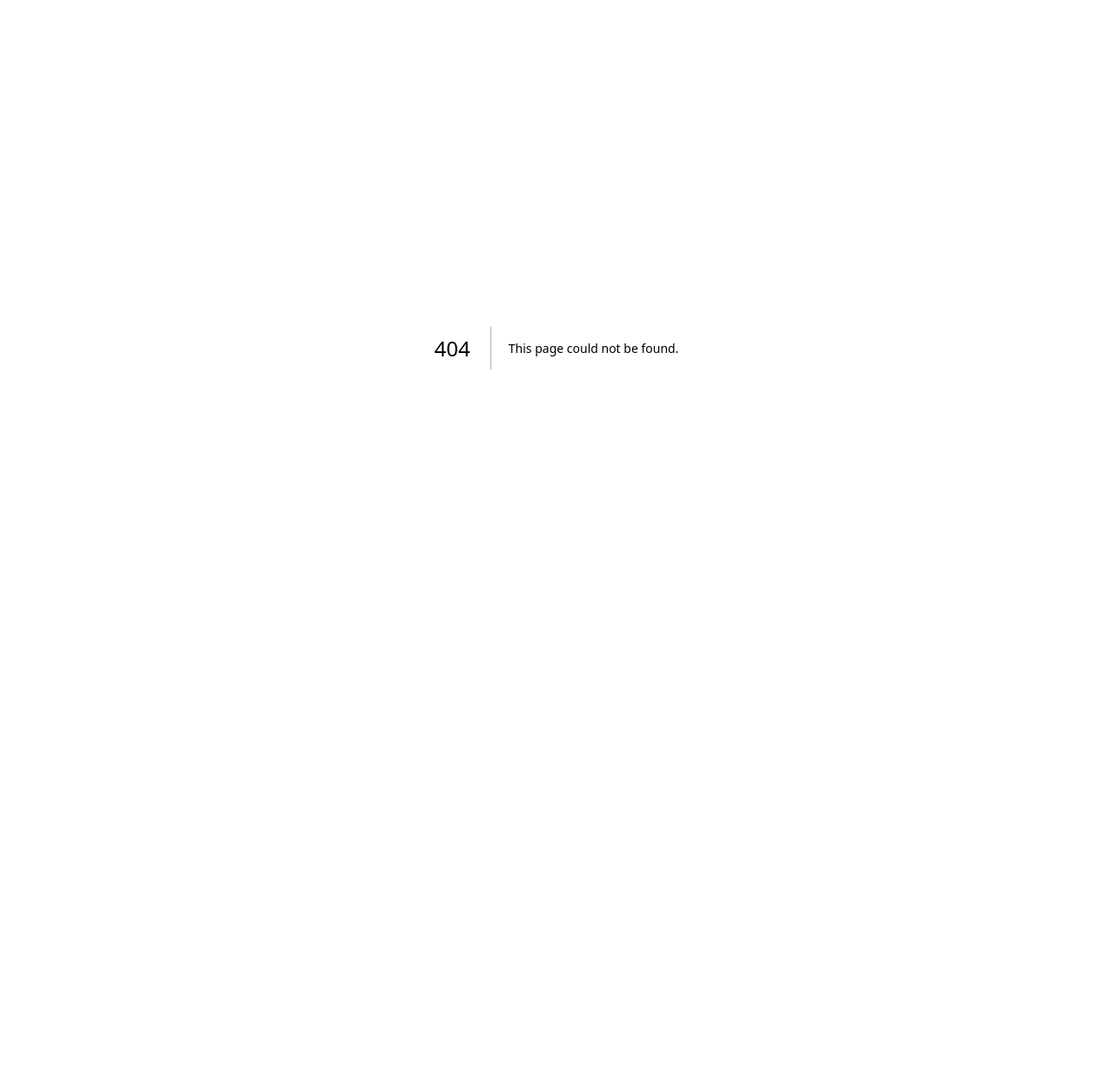
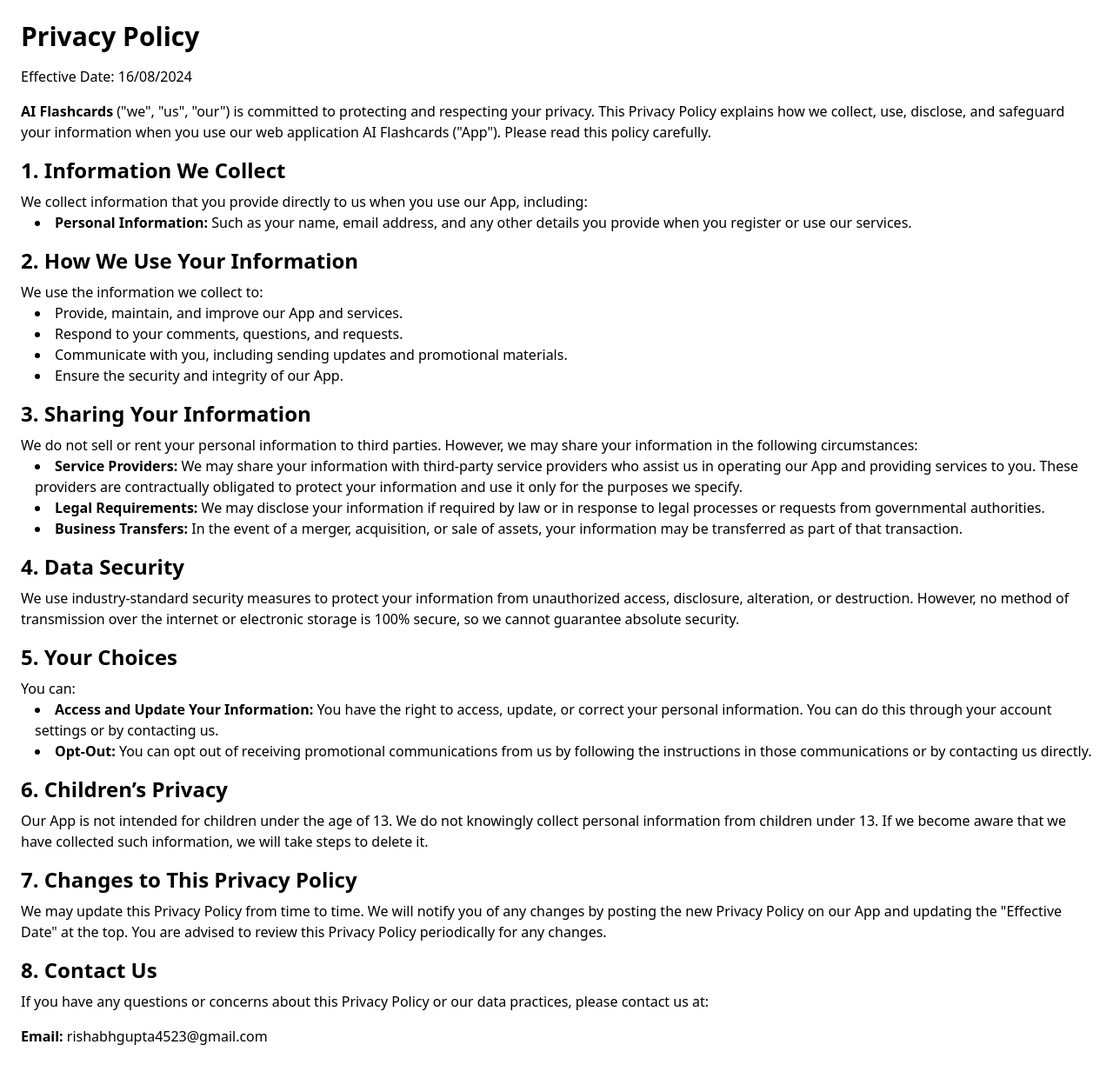
Before and after one commit to rishabhguptajs/ai-flashcards-saas, a Next.js app: page /privacy-policy in a window 1280 px wide. Before the commit this address had no page. Shown: the top 1240 px of the page at 87% size. Before the commit the page ends 800 px from the top, so only its background shows below. Built offline with nearby package versions, Linux system fonts and the light colour scheme.

Commit message:
privacy policy

```diff
--- a/src/app/page.tsx
+++ b/src/app/page.tsx
@@ -1,12 +1,12 @@
-"use client"
+"use client";
 
-import { useUser, UserButton } from "@clerk/nextjs"
-import Link from "next/link"
-import { FaCheckCircle } from "react-icons/fa"
-import { ImCross } from "react-icons/im"
+import { useUser, UserButton } from "@clerk/nextjs";
+import Link from "next/link";
+import { FaCheckCircle } from "react-icons/fa";
+import { ImCross } from "react-icons/im";
 
 const Home = () => {
-  const { isSignedIn } = useUser()
+  const { isSignedIn } = useUser();
 
   return (
     <div className="flex flex-col items-center justify-center min-h-screen bg-gray-900 mx-6">
@@ -14,30 +14,21 @@
         <nav className="max-w-7xl mx-auto my-3 bg-slate-800 rounded-lg px-4 py-4 flex justify-between items-center">
           <h1 className="text-2xl font-bold text-blue-400">Flashcard AI</h1>
           <div>
-            <Link
-              href="/pricing"
-              className="text-blue-600 hover:underline mr-4"
-            >
+            <Link href="/pricing" className="text-blue-600 hover:underline mr-4">
               Pricing
             </Link>
-            <Link
-              href="/tos"
-              className="text-blue-600 hover:underline mr-4"
-            >
+            <Link href="/tos" className="text-blue-600 hover:underline mr-4">
               Terms of Service
             </Link>
-            <Link
-              href="/refund-policy"
-              className="text-blue-600 hover:underline mr-4"
-            >
+            <Link href="/refund-policy" className="text-blue-600 hover:underline mr-4">
               Refund Policy
+            </Link>
+            <Link href="/privacy-policy" className="text-blue-600 hover:underline mr-4">
+              Privacy Policy
             </Link>
             {isSignedIn ? (
               <div className="flex align-middle items-center justify-center gap-2">
-                <Link
-                  href="/dashboard"
-                  className="text-blue-600 bg-white p-2  rounded-lg"
-                >
+                <Link href="/dashboard" className="text-blue-600 bg-white p-2 rounded-lg">
                   Create Flashcards
                 </Link>
                 <span>
@@ -58,8 +49,7 @@
           Generate Flashcards Effortlessly
         </h2>
         <p className="mt-4 text-lg max-w-md text-white">
-          Use our AI-powered tool to create flashcards from your notes and study
-          materials in seconds!
+          Use our AI-powered tool to create flashcards from your notes and study materials in seconds!
         </p>
 
         <div className="mt-6">
@@ -83,9 +73,7 @@
           <ul className="mt-6 space-y-4 text-left max-w-2xl mx-auto">
             <li className="flex items-center text-white">
               <FaCheckCircle className="text-green-400 mr-2" />
-              <span>
-                Create flashcards in seconds with our AI-powered tool.
-              </span>
+              <span>Create flashcards in seconds with our AI-powered tool.</span>
             </li>
             <li className="flex items-center text-white">
               <FaCheckCircle className="text-green-400 mr-2" />
@@ -157,10 +145,7 @@
           <h3 className="text-4xl font-semibold text-white">Contact Us</h3>
           <p className="mt-4 text-lg max-w-md mx-auto text-white">
             Have questions or feedback? Reach out to us at{" "}
-            <a
-              href="mailto:rishabhgupta4523@gmail.com"
-              className="text-blue-400 hover:underline"
-            >
+            <a href="mailto:rishabhgupta4523@gmail.com" className="text-blue-400 hover:underline">
               rishabhgupta4523@gmail.com
             </a>
             . We're here to help!
@@ -174,7 +159,7 @@
         </p>
       </footer>
     </div>
-  )
-}
+  );
+};
 
-export default Home
+export default Home;
--- /dev/null
+++ b/src/app/privacy-policy/page.tsx
@@ -0,0 +1,76 @@
+import { NextPage } from 'next';
+import Head from 'next/head';
+import { FC } from 'react';
+
+const PrivacyPolicy: FC = () => {
+  return (
+    <>
+      <Head>
+        <title>Privacy Policy | AI Flashcards</title>
+        <meta name="description" content="Privacy Policy for AI Flashcards" />
+      </Head>
+      <div className="container mx-auto p-6">
+        <h1 className="text-3xl font-bold mb-4">Privacy Policy</h1>
+        <p className="mb-4">Effective Date: 16/08/2024</p>
+        <p className="mb-4">
+          <strong>AI Flashcards</strong> ("we", "us", "our") is committed to protecting and respecting your privacy. This Privacy Policy explains how we collect, use, disclose, and safeguard your information when you use our web application AI Flashcards ("App"). Please read this policy carefully.
+        </p>
+        <h2 className="text-2xl font-semibold mt-4 mb-2">1. Information We Collect</h2>
+        <p className="mb-4">
+          We collect information that you provide directly to us when you use our App, including:
+          <ul className="list-disc list-inside ml-4">
+            <li><strong>Personal Information:</strong> Such as your name, email address, and any other details you provide when you register or use our services.</li>
+          </ul>
+        </p>
+        <h2 className="text-2xl font-semibold mt-4 mb-2">2. How We Use Your Information</h2>
+        <p className="mb-4">
+          We use the information we collect to:
+          <ul className="list-disc list-inside ml-4">
+            <li>Provide, maintain, and improve our App and services.</li>
+            <li>Respond to your comments, questions, and requests.</li>
+            <li>Communicate with you, including sending updates and promotional materials.</li>
+            <li>Ensure the security and integrity of our App.</li>
+          </ul>
+        </p>
+        <h2 className="text-2xl font-semibold mt-4 mb-2">3. Sharing Your Information</h2>
+        <p className="mb-4">
+          We do not sell or rent your personal information to third parties. However, we may share your information in the following circumstances:
+          <ul className="list-disc list-inside ml-4">
+            <li><strong>Service Providers:</strong> We may share your information with third-party service providers who assist us in operating our App and providing services to you. These providers are contractually obligated to protect your information and use it only for the purposes we specify.</li>
+            <li><strong>Legal Requirements:</strong> We may disclose your information if required by law or in response to legal processes or requests from governmental authorities.</li>
+            <li><strong>Business Transfers:</strong> In the event of a merger, acquisition, or sale of assets, your information may be transferred as part of that transaction.</li>
+          </ul>
+        </p>
+        <h2 className="text-2xl font-semibold mt-4 mb-2">4. Data Security</h2>
+        <p className="mb-4">
+          We use industry-standard security measures to protect your information from unauthorized access, disclosure, alteration, or destruction. However, no method of transmission over the internet or electronic storage is 100% secure, so we cannot guarantee absolute security.
+        </p>
+        <h2 className="text-2xl font-semibold mt-4 mb-2">5. Your Choices</h2>
+        <p className="mb-4">
+          You can:
+          <ul className="list-disc list-inside ml-4">
+            <li><strong>Access and Update Your Information:</strong> You have the right to access, update, or correct your personal information. You can do this through your account settings or by contacting us.</li>
+            <li><strong>Opt-Out:</strong> You can opt out of receiving promotional communications from us by following the instructions in those communications or by contacting us directly.</li>
+          </ul>
+        </p>
+        <h2 className="text-2xl font-semibold mt-4 mb-2">6. Children’s Privacy</h2>
+        <p className="mb-4">
+          Our App is not intended for children under the age of 13. We do not knowingly collect personal information from children under 13. If we become aware that we have collected such information, we will take steps to delete it.
+        </p>
+        <h2 className="text-2xl font-semibold mt-4 mb-2">7. Changes to This Privacy Policy</h2>
+        <p className="mb-4">
+          We may update this Privacy Policy from time to time. We will notify you of any changes by posting the new Privacy Policy on our App and updating the "Effective Date" at the top. You are advised to review this Privacy Policy periodically for any changes.
+        </p>
+        <h2 className="text-2xl font-semibold mt-4 mb-2">8. Contact Us</h2>
+        <p className="mb-4">
+          If you have any questions or concerns about this Privacy Policy or our data practices, please contact us at:
+        </p>
+        <p className="mb-4">
+          <strong>Email:</strong> rishabhgupta4523@gmail.com
+        </p>
+      </div>
+    </>
+  );
+};
+
+export default PrivacyPolicy;
```
